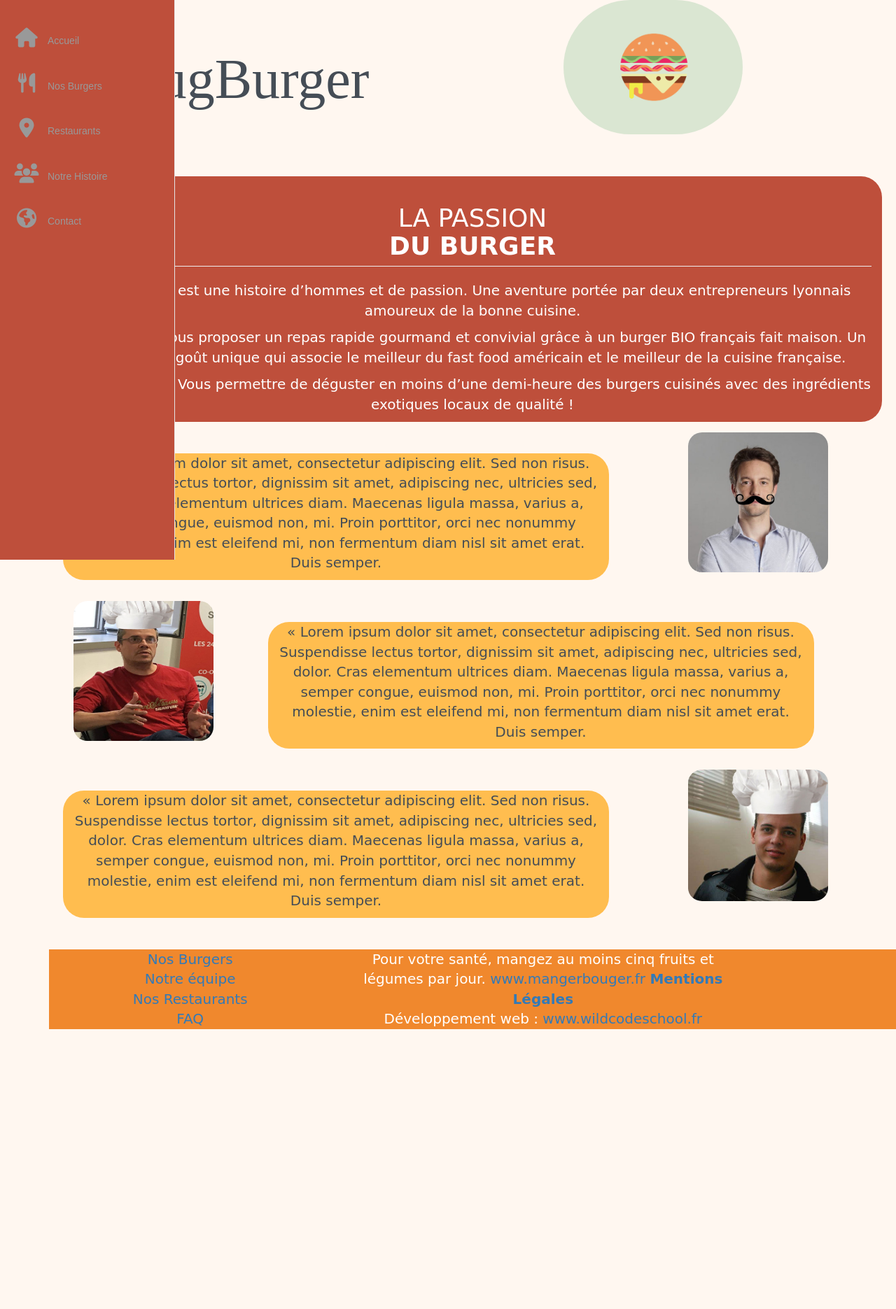
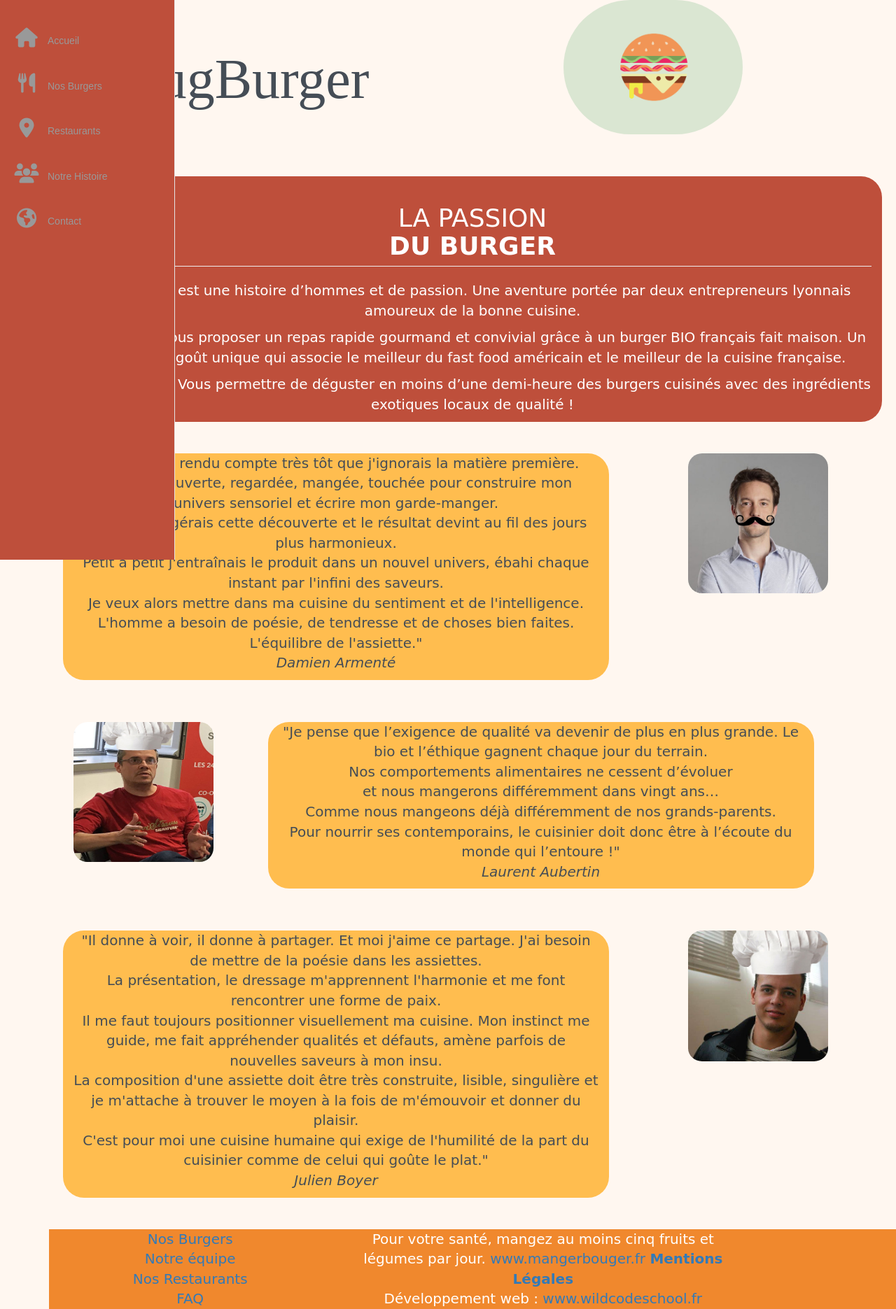
Before and after one commit to WildCodeSchool/Lyon-project1-DAM, a PHP site: page /history.php in a window 1280 px wide. Shown: the whole page at 70% size. Before the commit the page ends 1471 px from the top, so only its background shows below. Run offline with PHP 8.4, Linux system fonts and the light colour scheme; some libraries are stand-ins or nearby versions; some web fonts are replaced.

Commit message:
add history team

```diff
--- a/css/style.css
+++ b/css/style.css
@@ -255,3 +255,9 @@ background-color: #F0882D;
     margin-top: 30px;
     margin-bottom: 30px;
 }
+.team{
+    text-align: center;
+    border-radius: 30px;
+    margin-top: 30px;
+    margin-bottom: 30px;
+}
--- a/html/history.php
+++ b/html/history.php
@@ -45,43 +45,81 @@
     <div class="container">
         <div class="row">
             <div class="equipe col-sm-12 col-lg-8">
-                <p>« Lorem ipsum dolor sit amet, consectetur adipiscing elit.
-                    Sed non risus. Suspendisse lectus tortor, dignissim sit amet, adipiscing nec, ultricies
-                    sed, dolor.
-                    Cras elementum ultrices diam. Maecenas ligula massa, varius a, semper congue, euismod
-                    non, mi.
-                    Proin porttitor, orci nec nonummy molestie, enim est eleifend mi, non fermentum diam
-                    nisl sit amet erat. Duis semper. </p>
+                <p>"
+                    Je me suis rendu compte très tôt
+                    que j'ignorais la matière première.<br>
+
+                    Je l'ai découverte, regardée, mangée,
+                    touchée pour construire mon
+                    univers sensoriel et écrire mon
+                    garde-manger.<br>
+
+                    J'ingérais, digérais cette découverte
+                    et le résultat devint au fil des jours
+                    plus harmonieux.<br>
+
+                    Petit à petit j'entraînais le produit
+                    dans un nouvel univers, ébahi chaque
+                    instant par l'infini des saveurs.<br>
+
+                    Je veux alors mettre dans ma cuisine
+                    du sentiment et de l'intelligence.
+                    L'homme a besoin de poésie, de
+                    tendresse et de choses bien faites.<br>
+                    L'équilibre
+                    de l'assiette."<br>
+
+                    <i>Damien Armenté</i>
+                </p>
             </div>
-            <div class="col-sm-12 col-lg-2 col-lg-offset-1">
+            <div class="team col-sm-12 col-lg-2 col-lg-offset-1">
                 <img src="../images/damien.png" width="200" alt="Damien"/>
             </div>
         </div>
         <div class="row">
-            <div class="col-sm-12 col-lg-2">
+            <div class="team col-sm-12 col-lg-2">
                 <img src="../images/laurent.jpg" width="200" height="200" alt="Laurent"/>
             </div>
             <div class="equipe col-sm-12 col-lg-8 col-lg-offset-1">
-                <p>« Lorem ipsum dolor sit amet, consectetur adipiscing elit.
-                    Sed non risus. Suspendisse lectus tortor, dignissim sit amet, adipiscing nec,
-                    ultricies sed, dolor.
-                    Cras elementum ultrices diam. Maecenas ligula massa, varius a, semper congue,
-                    euismod non, mi.
-                    Proin porttitor, orci nec nonummy molestie, enim est eleifend mi, non fermentum diam
-                    nisl sit amet erat. Duis semper. </p>
+                <p>"Je pense que l’exigence de qualité va devenir de plus en plus grande.
+                    Le bio et l’éthique gagnent chaque jour du terrain.<br>
+
+                    Nos comportements alimentaires ne cessent d’évoluer<br>
+                    et nous mangerons différemment dans vingt ans…<br>
+
+                    Comme nous mangeons déjà différemment de nos grands-parents.<br>
+                    Pour nourrir ses contemporains,
+                    le cuisinier doit donc être à l’écoute du monde qui l’entoure !"<br>
+
+                    <i>Laurent Aubertin</i>
+                </p>
+
+
             </div>
         </div>
         <div class="row">
             <div class="equipe col-sm-12 col-lg-8">
-                <p>« Lorem ipsum dolor sit amet, consectetur adipiscing elit.
-                    Sed non risus. Suspendisse lectus tortor, dignissim sit amet, adipiscing nec, ultricies
-                    sed, dolor.
-                    Cras elementum ultrices diam. Maecenas ligula massa, varius a, semper congue, euismod
-                    non, mi.
-                    Proin porttitor, orci nec nonummy molestie, enim est eleifend mi, non fermentum diam
-                    nisl sit amet erat. Duis semper. </p>
+                <p>"Il donne à voir, il donne à partager. Et moi j'aime ce partage.
+                    J'ai besoin de mettre de la poésie dans les assiettes.<br>
+
+                    La présentation, le dressage m'apprennent l'harmonie et me
+                    font rencontrer une forme de paix.<br>
+
+                    Il me faut toujours positionner visuellement ma cuisine. Mon
+                    instinct me guide, me fait appréhender qualités et défauts,
+                    amène parfois de nouvelles saveurs à mon insu.<br>
+
+                    La composition d'une assiette doit être très construite, lisible,
+                    singulière et je m'attache à trouver le moyen à la fois de
+                    m'émouvoir et donner du plaisir.<br>
+
+                    C'est pour moi une cuisine humaine qui exige de l'humilité de
+                    la part du cuisinier comme de celui qui goûte le plat."<br>
+
+                    <i>Julien Boyer</i>
+                </p>
             </div>
-            <div class="col-sm-12 col-lg-2 col-lg-offset-1">
+            <div class="team col-sm-12 col-lg-2 col-lg-offset-1">
                 <img src="../images/julien.jpg" width="200" alt="Julien"/>
             </div>
         </div>
```
